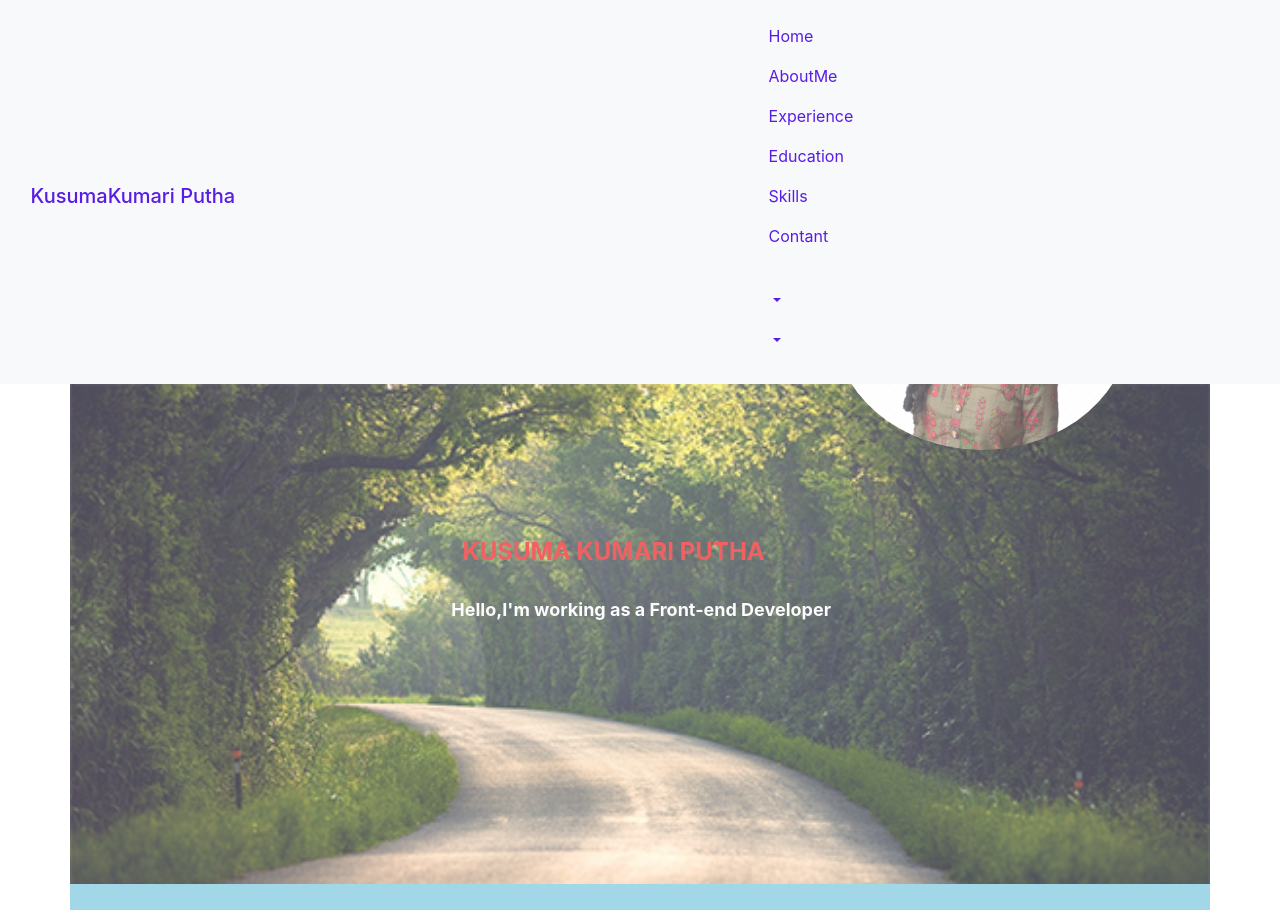
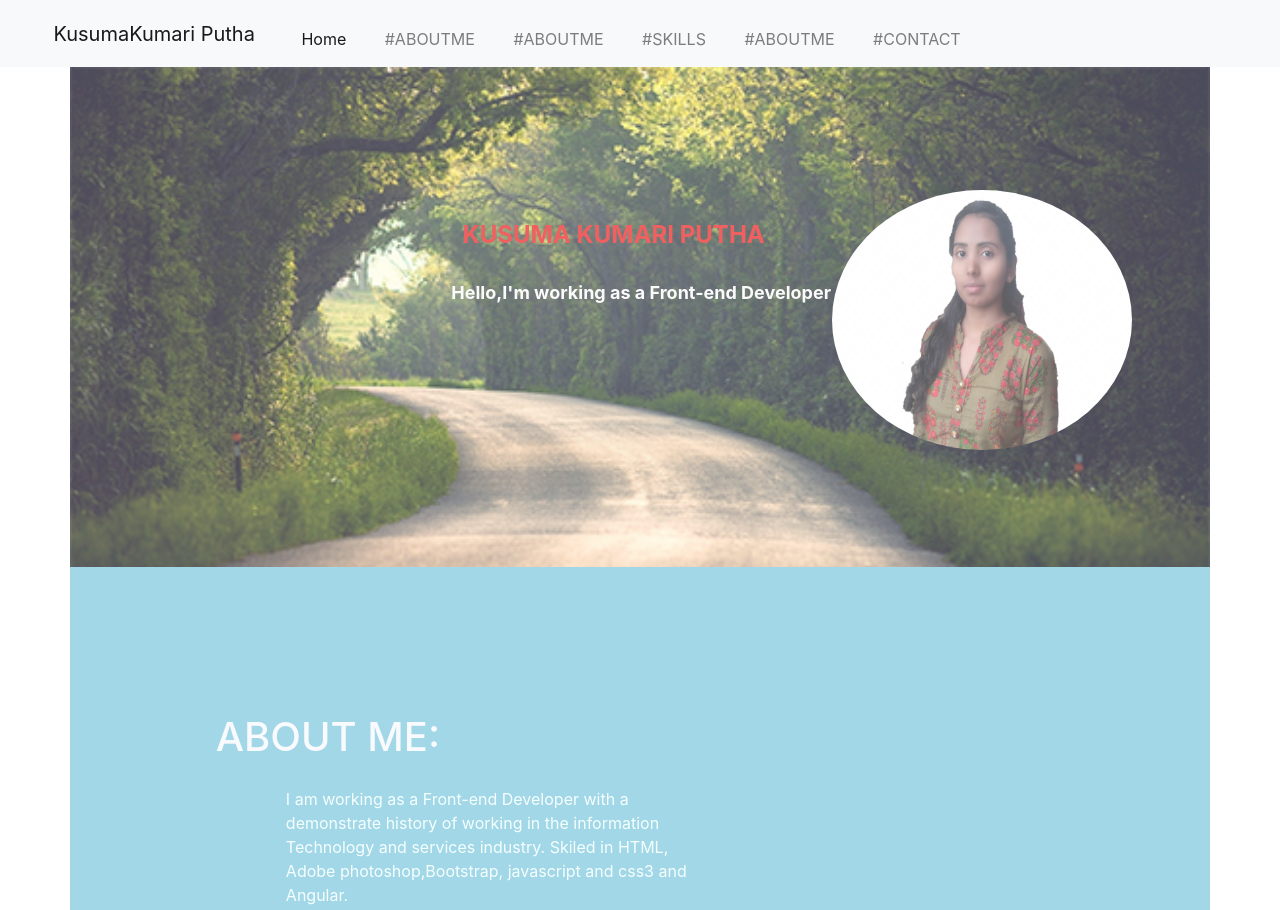
Before and after one commit to puthakusuma/portfolio1, a plain HTML site: page index.html in a window 1280 px wide. Shown: the top 910 px of the page. Drawn offline with nearby package versions, Linux system fonts and the light colour scheme; files that its build step writes are made by us from their sources; files whose address does not match are found by name.

Commit message:
added bootsrtap link

```diff
--- a/index.html
+++ b/index.html
@@ -5,7 +5,8 @@
 <head>
     <meta charset="utf-8" />
     <title>Portfolio</title>
-    <link href="..//port/css/bootstrap.min.css" rel="stylesheet">
+    <!-- <link href="..//port/css/bootstrap.min.css" rel="stylesheet"> -->
+    <link rel="stylesheet" href="https://maxcdn.bootstrapcdn.com/bootstrap/4.0.0/css/bootstrap.min.css" integrity="sha384-Gn5384xqQ1aoWXA+058RXPxPg6fy4IWvTNh0E263XmFcJlSAwiGgFAW/dAiS6JXm" crossorigin="anonymous">
     <link rel="stylesheet " href="../port/css/bootstrap-theme.min.css "></link>
     <link href="https://kit-free.fontawesome.com/releases/latest/css/free.min.css " rel="Stylesheet" media=" all ">
     <script src="https://kit.fontawesome.com/e7b7c86728.js " crossorigin="anonymous "></script>
@@ -19,18 +20,45 @@
 
     <!-- navbar.............. -->
     <div class="sticky-top">
-        <nav class="navbar navbar-expand-lg bg-light">
+        <!-- <nav class="navbar navbar-expand-lg bg-light"> -->
+        <nav class="navbar navbar-expand-lg navbar-light bg-light">
+            <a class="navbar-brand" href="#">KusumaKumari Putha</a>
+            <button class="navbar-toggler" type="button" data-toggle="collapse" data-target="#navbarSupportedContent" aria-controls="navbarSupportedContent" aria-expanded="false" aria-label="Toggle navigation">
+                  <span class="navbar-toggler-icon"></span>
+                </button>
 
-            <div class="col-xs-5 ml-2">
+            <div class="collapse navbar-collapse" id="navbarSupportedContent">
+                <ul class="navbar-nav mr-auto">
+                    <li class="nav-item active">
+                        <a class="nav-link" href="#">Home <span class="sr-only">(current)</span></a>
+                    </li>
+                    <li class="nav-item">
+                        <a class="nav-link" href="#ABOUTME">#ABOUTME</a>
+                    </li>
+                    <li class="nav-item">
+                        <a class="nav-link" href="#ABOUTME">#ABOUTME</a>
+                    </li>
+                    <li class="nav-item">
+                        <a class="nav-link" href="#SKILLS">#SKILLS</a>
+                    </li>
+                    <li class="nav-item">
+                        <a class="nav-link" href="#ABOUTME">#ABOUTME</a>
+                    </li>
+                    <li class="nav-item">
+                        <a class="nav-link" href="#CONTACT">#CONTACT</a>
+                    </li>
+            </div>
+        </nav>
+
+
+        <!-- <div class="col-xs-5 ml-2">
                 <h1 class="navbar-brand nav-color mt-3">KusumaKumari Putha</h1>
 
             </div>
             <div class="collapse nvbar-padding  navbar-collapse ">
-                <button class="navbar-toggler " type="button " data-toggle="collapse " data-target="#navbarSupportedContent " aria-controls="navbarSupportedContent " aria-expanded="false " aria-label="Toggle navigation ">
-                    <a class="navbar-toggler-icon " href="#dropdown-menu" > <i class="fa fa-navicon" ></i></a>
-                </button>
-                <ul class="navbar-nav col-sm-10">
-                    <p class=" nav-item active ">
+
+                <ul class="navbar-nav">
+                    <li class=" nav-item active ">
                         <a class="nav-link nav-item-top nav-color " href="#HOME ">Home <span class="sr-only ">(current)</span></a>
                         <a class="nav-link nav-item-top nav-color " href="#ABOUTME ">AboutMe</a>
                         <a class="nav-link nav-item-top nav-color " href="#EXPIRENCE ">Experience</a>
@@ -41,21 +69,11 @@
                         <a class="nav-link dropdown-toggle nav-color " href="#dropdown-menu" id="navbarDropdown " role="button " data-toggle="dropdown " aria-haspopup="true " aria-expanded="false ">
 
                         </span>
-                        <div class="dropdown-menu responsive col-xs-3" id="dropdown-menu" aria-labelledby="navbarDropdown ">
-                            <a class="dropdown-item " href="# ">Home</a>
-                            <a class="dropdown-item " href="# ">AboutMe</a>
-                            <a class="dropdown-item " href="# ">Experience</a>
-                            <a class="dropdown-item " href="# ">Education</a>
-                            <a class="dropdown-item " href="# ">Contact</a>
-                            <div class="dropdown-divider "></div>
-                            <a class="dropdown-item" href="#navbarDropdown">Something</a>
-
-                    </p>
-                    </div>
+                    </li>
                 </ul>
-            </div>
+            </div> -->
+        <!-- </nav> -->
     </div>
-    </nav>
 
     <!--........... /navbar-->
     <!-- home ...............-->
@@ -191,9 +209,9 @@
             <!--.................... /contact -->
 
 
-            <script src="js/bootstrap.min.js">
+            <!-- <script src="js/bootstrap.min.js">
             </script>
-            <script src="js/bootstrap.js"></script>
+            <script src="js/bootstrap.js"></script> -->
 </body>
 
 </html>
```
